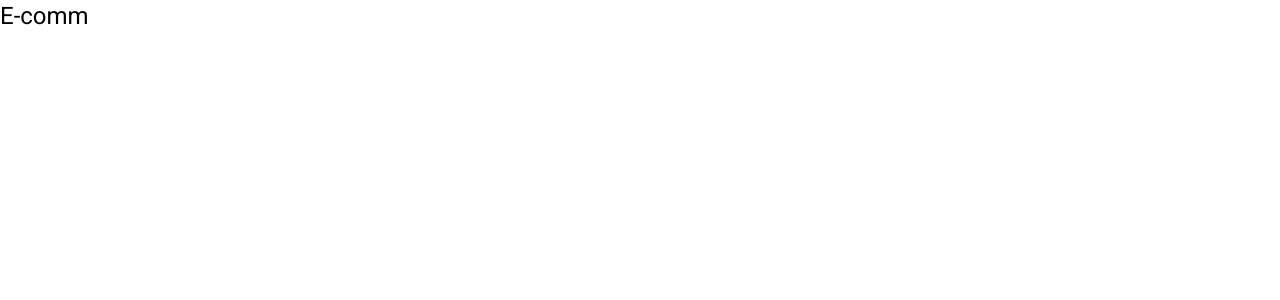
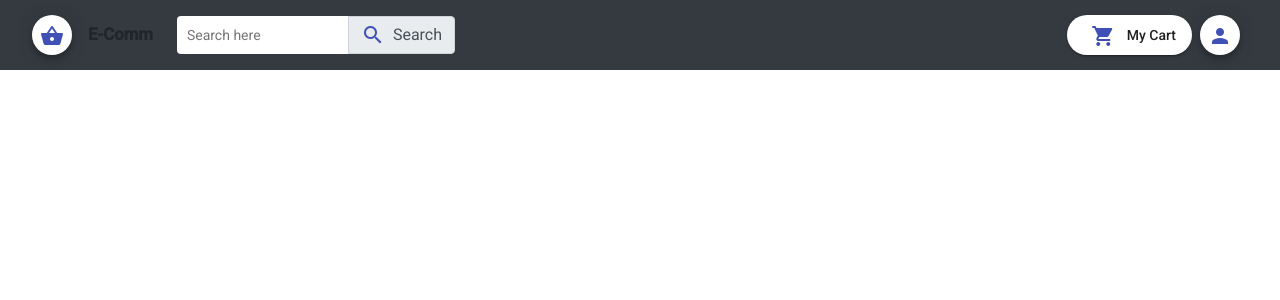
Before and after one commit to farhatsharifh/games-ecomm, an Angular app: page / in a window 1280 px wide. Shown: the top 300 px of the page. Built offline with nearby package versions, Linux system fonts and the light colour scheme.

Commit message:
Add header

```diff
--- a/angular.json
+++ b/angular.json
@@ -24,10 +24,14 @@
               "src/assets"
             ],
             "styles": [
+              "node_modules/bootstrap/dist/css/bootstrap.min.css",
               "./node_modules/@angular/material/prebuilt-themes/indigo-pink.css",
               "src/styles.css"
             ],
-            "scripts": []
+            "scripts": [
+              "./node_modules/jquery/dist/jquery.min.js",
+              "./node_modules/bootstrap/dist/js/bootstrap.js"
+            ]
           },
           "configurations": {
             "production": {
--- a/package.json
+++ b/package.json
@@ -17,10 +17,14 @@
     "@angular/compiler": "~10.1.0",
     "@angular/core": "~10.1.0",
     "@angular/forms": "~10.1.0",
+    "@angular/localize": "~10.1.0",
     "@angular/material": "~10.2.7",
     "@angular/platform-browser": "~10.1.0",
     "@angular/platform-browser-dynamic": "~10.1.0",
     "@angular/router": "~10.1.0",
+    "@ng-bootstrap/ng-bootstrap": "^8.0.2",
+    "bootstrap": "^4.6.0",
+    "jquery": "^3.5.1",
     "rxjs": "~6.6.0",
     "tslib": "^2.0.0",
     "zone.js": "~0.10.2"
--- a/src/app/app.component.css
+++ b/src/app/app.component.css
@@ -0,0 +1,4 @@
+main {
+  width: 80%;
+  margin: 1rem auto;
+}
--- a/src/app/app.component.html
+++ b/src/app/app.component.html
@@ -1 +1,5 @@
-<h1>E-comm</h1>
+<app-header></app-header>
+
+<main>
+  <router-outlet></router-outlet>
+</main>
--- /dev/null
+++ b/src/app/header/header.component.css
@@ -0,0 +1,64 @@
+nav {
+  padding-top: 0;
+  padding-bottom: 0;
+}
+.header-font {
+  color: var(--light-grey);
+  font-size: larger;
+  font-weight: 600;
+}
+.spacer {
+  flex: 1 1 auto;
+}
+
+a {
+  text-decoration: none;
+}
+
+.brand-icon {
+  margin: 0 16px;
+}
+
+.header-icon {
+  margin: 0 8px;
+}
+
+.rounded-button {
+  height: 40px;
+  border-radius: 25px;
+}
+
+ul {
+  display: flex;
+  list-style: none;
+  padding: 0;
+  margin: 0 16px;
+}
+
+.searchbar {
+  margin: auto 16px;
+}
+
+.searchbar input {
+  padding-left: 10px;
+  text-decoration: none;
+  border: none;
+  border-bottom-left-radius: 4px;
+  border-top-left-radius: 4px;
+}
+
+/* .search-button {
+  border-bottom-right-radius: 25px;
+  border-top-right-radius: 25px;
+} */
+
+.search-button .header-icon {
+  margin-left: 0;
+}
+
+@media screen and (max-width: 767px) {
+  nav {
+    padding-top: 16px;
+    padding-bottom: 16px;
+  }
+}
--- /dev/null
+++ b/src/app/header/header.component.html
@@ -0,0 +1,49 @@
+<nav class="navbar navbar-expand-lg navbar-expand-md fixed-top navbar-dark bg-dark">
+
+  <div class="brand">
+    <a routerLink="/" mat-mini-fab color="white" class="brand-icon" aria-label="ecommerce store brand-icon">
+      <mat-icon color="primary">shopping_basket</mat-icon>
+    </a>
+    <span class="header-font">E-Comm</span>
+  </div>
+
+  <button  type="button" class="navbar-toggler" aria-controls="nav-group" (click)="navgroup.toggle()" [attr.aria-expanded]="!isCollapsed" aria-label="Toggle navigation">
+    <mat-icon color="white" class="header-icon">menu</mat-icon>
+  </button>
+
+  <div class="collapse navbar-collapse" id="nav-group" #navgroup="ngbCollapse" [(ngbCollapse)]="isCollapsed">
+    <ul class="navbar-nav mx-auto my-3">
+      <li>
+        <form class="">
+          <div class="input-group searchbar ml-4">
+            <input matInput type="text" class="search-input" placeholder="Search here" aria-label="Search here">
+            <div class="input-group-append">
+              <button class="input-group-text search-button">
+                <mat-icon color="primary" class="header-icon">search</mat-icon>
+                Search
+              </button>
+            </div>
+          </div>
+        </form>
+      </li>
+    </ul>
+
+    <span class="spacer"></span>
+
+    <ul>
+      <li>
+        <button routerLink="/" mat-raised-button class="rounded-button"  aria-label="my cart icon">
+          <mat-icon color="primary" class="header-icon">shopping_cart</mat-icon>
+          My Cart
+        </button>
+      </li>
+      <li>
+        <button routerLink="/" mat-mini-fab color="white" class="header-icon" aria-label="user icon">
+          <mat-icon color="primary">person</mat-icon>
+        </button>
+      </li>
+    </ul>
+
+  </div>
+
+</nav>
--- /dev/null
+++ b/src/app/header/header.component.ts
@@ -0,0 +1,15 @@
+import { Component, OnInit } from '@angular/core';
+
+@Component({
+  selector: 'app-header',
+  templateUrl: './header.component.html',
+  styleUrls: ['./header.component.css']
+})
+export class HeaderComponent implements OnInit {
+  isCollapsed = true;
+
+  constructor() { }
+
+  ngOnInit(): void { }
+
+}
--- a/src/index.html
+++ b/src/index.html
@@ -6,10 +6,19 @@
   <base href="/">
   <meta name="viewport" content="width=device-width, initial-scale=1">
   <link rel="icon" type="image/x-icon" href="favicon.ico">
+
+  <link rel="preload" href="https://stackpath.bootstrapcdn.com/bootstrap/4.3.1/css/bootstrap.min.css" integrity="sha384-ggOyR0iXCbMQv3Xipma34MD+dH/1fQ784/j6cY/iJTQUOhcWr7x9JvoRxT2MZw1T" crossorigin="anonymous">
+  <link rel="preload" href="https://fonts.googleapis.com/css?family=Roboto:300,400,500&display=swap">
+  <link rel="preload" href="https://fonts.googleapis.com/icon?family=Material+Icons">
+
+  <link rel="stylesheet" href="https://stackpath.bootstrapcdn.com/bootstrap/4.3.1/css/bootstrap.min.css" integrity="sha384-ggOyR0iXCbMQv3Xipma34MD+dH/1fQ784/j6cY/iJTQUOhcWr7x9JvoRxT2MZw1T" crossorigin="anonymous">
   <link href="https://fonts.googleapis.com/css?family=Roboto:300,400,500&display=swap" rel="stylesheet">
   <link href="https://fonts.googleapis.com/icon?family=Material+Icons" rel="stylesheet">
 </head>
 <body class="mat-typography">
   <app-root></app-root>
+
+  <script src="https://code.jquery.com/jquery-3.5.1.min.js" crossorigin="anonymous"></script>
+  <script type='text/javascript' src='https://stackpath.bootstrapcdn.com/bootstrap/4.1.1/js/bootstrap.bundle.min.js'></script>
 </body>
 </html>
--- a/src/main.ts
+++ b/src/main.ts
@@ -6,6 +6,7 @@ import { environment } from './environments/environment';
 
 if (environment.production) {
   enableProdMode();
+  platformBrowserDynamic().bootstrapModule(AppModule);
 }
 
 platformBrowserDynamic().bootstrapModule(AppModule)
--- a/src/polyfills.ts
+++ b/src/polyfills.ts
@@ -1,3 +1,7 @@
+/***************************************************************************************************
+ * Load `$localize` onto the global scope - used if i18n tags appear in Angular templates.
+ */
+import '@angular/localize/init';
 /**
  * This file includes polyfills needed by Angular and is loaded before the app.
  * You can add your own extra polyfills to this file.
```
Also changed, not shown: src/app/app.module.ts (+15 -2 lines), 2 other files (tests, documents, lock files or other folders).
